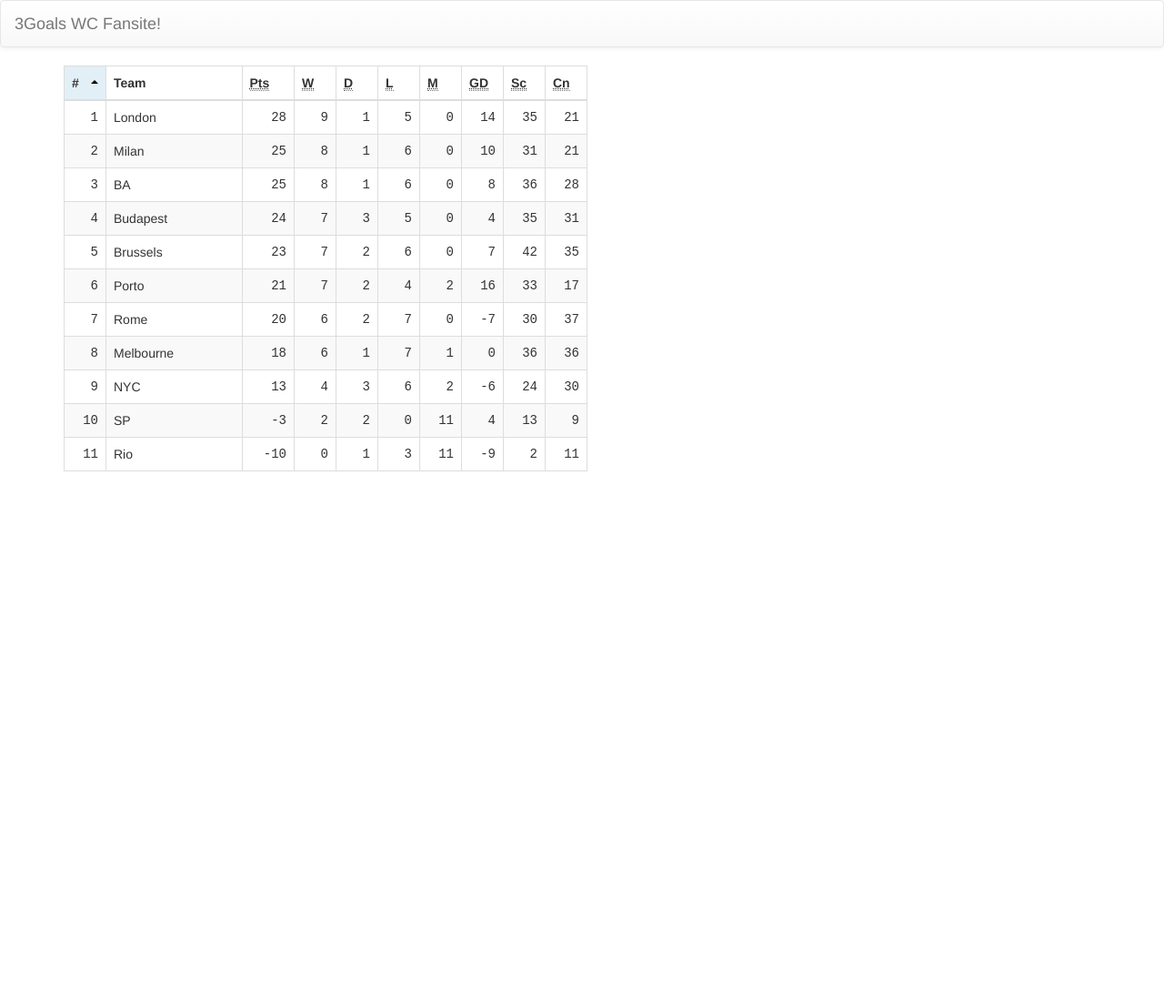
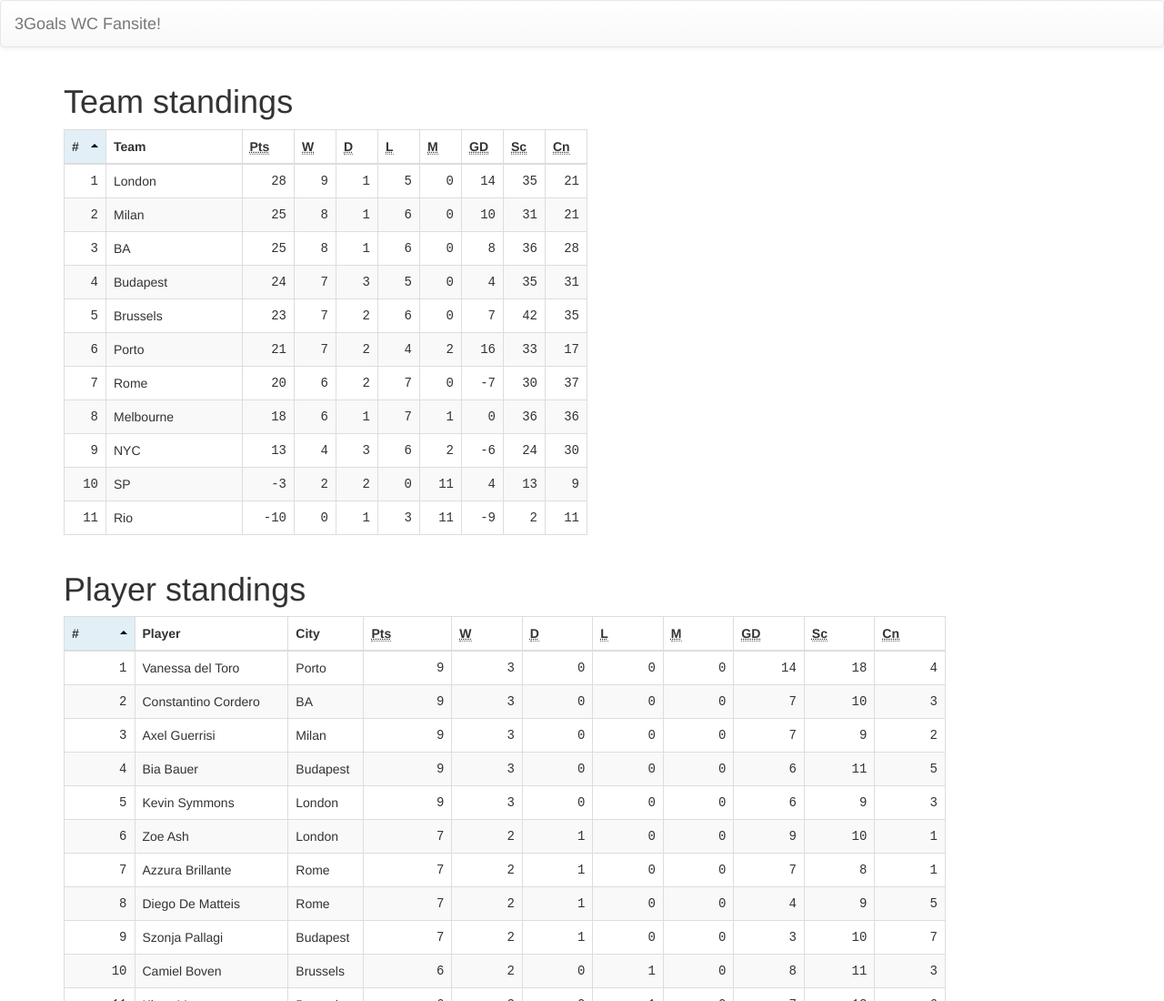
Before and after one commit to SzonjaP/ThreeGoalsWC, a plain HTML site: page index.html in a window 1280 px wide. Shown: the top 1100 px of the page at 91% size. Before the commit the page ends 800 px from the top, so only its background shows below. Drawn offline with nearby package versions, Linux system fonts and the light colour scheme.

Commit message:
Add player standings table

```diff
--- a/app.js
+++ b/app.js
@@ -2,21 +2,23 @@ angular.module("three-goals-wc", ['tableSort'])
 .factory("datasource", function($http) {
 	var cache = null;
 
-	var getTeamResults = function() {
+	var getResults = function() {
 		return $http.get('db.json').then(function(res) {
-			return res.data.teams;
+			return res.data;
 		});
 	};
 
 	return {
-		getTeamResults: getTeamResults
+		getResults: getResults
 	}
 })
-.controller("team-standings", function(datasource) {
-	this.teams = {};
+.controller("standings", function(datasource) {
+	this.teams = [];
+	this.players = [];
 
 	self = this;
-	datasource.getTeamResults().then(function(teams) {
-		self.teams = teams;
+	datasource.getResults().then(function(data) {
+		self.teams = data.teams;
+		self.players = data.players;
 	});
 });
--- a/index.html
+++ b/index.html
@@ -13,7 +13,6 @@
 			font-family: monospace;
 			text-align: right;
 		}
-
 	</style>
 
 	<script type="text/javascript" src="https://code.jquery.com/jquery-2.1.4.min.js"></script>
@@ -24,7 +23,7 @@
 	<script type="text/javascript" src='lib/angular-tablesort.js'></script>
 	<script type="text/javascript" src='app.js'></script>
 </head>
-<body ng-cloak >
+<body ng-cloak ng-controller='standings as ctrl'>
 	<nav class="navbar navbar-default">
 		<div class="container-fluid">
 			<div class="navbar-header">
@@ -34,7 +33,9 @@
 	</nav>
 
 
-	<div class='container' ng-controller='team-standings as ctrl'>
+	<div class='container'>
+		<h1>Team standings</h1>
+
 		<table class='table table-hover table-striped table-bordered' style='width: auto;' ts-wrapper>
 			<thead>
 				<tr>
@@ -82,5 +83,58 @@
 			</tbody>
 		</table>
 	</div>
+
+	<div class='container'>
+		<h1>Player standings</h1>
+
+		<table class='table table-hover table-striped table-bordered' style='width: auto;' ts-wrapper>
+			<thead>
+				<tr>
+					<th width="8%" ts-criteria="rank | parseInt" ts-default="ascending">#</th>
+					<th ts-criteria="name">Player</th>
+					<th ts-criteria="city">City</th>
+					<th width="10%" ts-criteria="pts | parseInt">
+						<abbr title="Points">Pts</abbr>
+					</th>
+					<th width="8%" ts-criteria="wins | parseInt">
+						<abbr title="Wins">W</abbr>
+					</th>
+					<th width="8%" ts-criteria="draws | parseInt">
+						<abbr title="Draws">D</abbr>
+					</th>
+					<th width="8%" ts-criteria="losses | parseInt">
+						<abbr title="Losses">L</abbr>
+					</th>
+					<th width="8%" ts-criteria="walkovers | parseInt">
+						<abbr title="Walkovers">M</abbr>
+					</th>
+					<th width="8%" ts-criteria="gd | parseInt">
+						<abbr title="Goal difference">GD</abbr>
+					</th>
+					<th width="8%" ts-criteria="scored | parseInt">
+						<abbr title="Goals scored">Sc</abbr>
+					</th>
+					<th width="8%" ts-criteria="conceded | parseInt">
+						<abbr title="Goals conceded">Cn</abbr>
+					</th>
+				</tr>
+			</thead>
+			<tbody>
+				<tr ng-repeat="player in ctrl.players" ts-repeat>
+					<td class='numeric' width="8%">{{player.rank}}</td>
+					<td>{{player.name}}</td>
+					<td>{{player.city}}</td>
+					<td class='numeric' width="10%">{{player.pts}}</td>
+					<td class='numeric' width="8%">{{player.wins}}</td>
+					<td class='numeric' width="8%">{{player.draws}}</td>
+					<td class='numeric' width="8%">{{player.losses}}</td>
+					<td class='numeric' width="8%">{{player.walkovers}}</td>
+					<td class='numeric' width="8%">{{player.gd}}</td>
+					<td class='numeric' width="8%">{{player.scored}}</td>
+					<td class='numeric' width="8%">{{player.conceded}}</td>
+				</tr>
+			</tbody>
+		</table>
+	</div>
 </body>
 </html>
```
